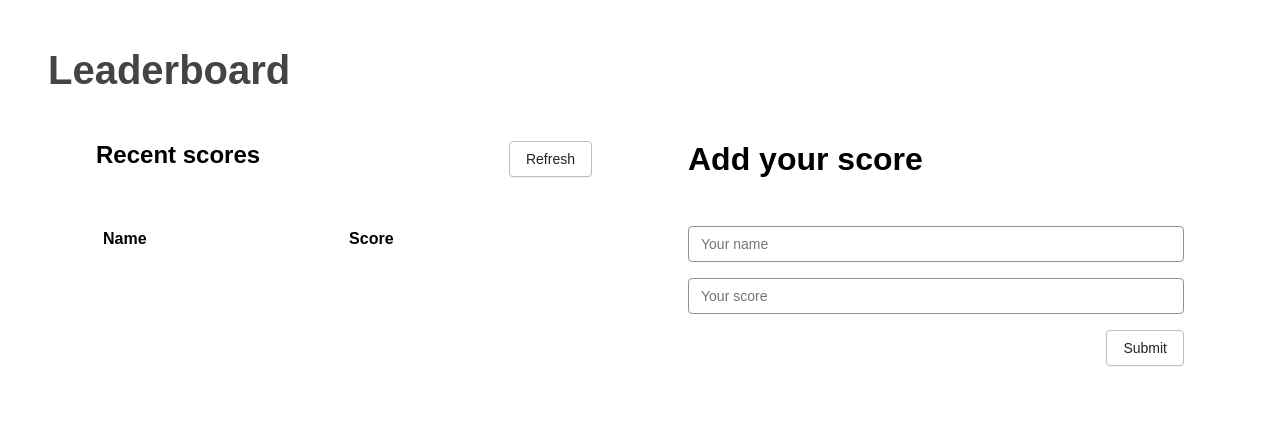
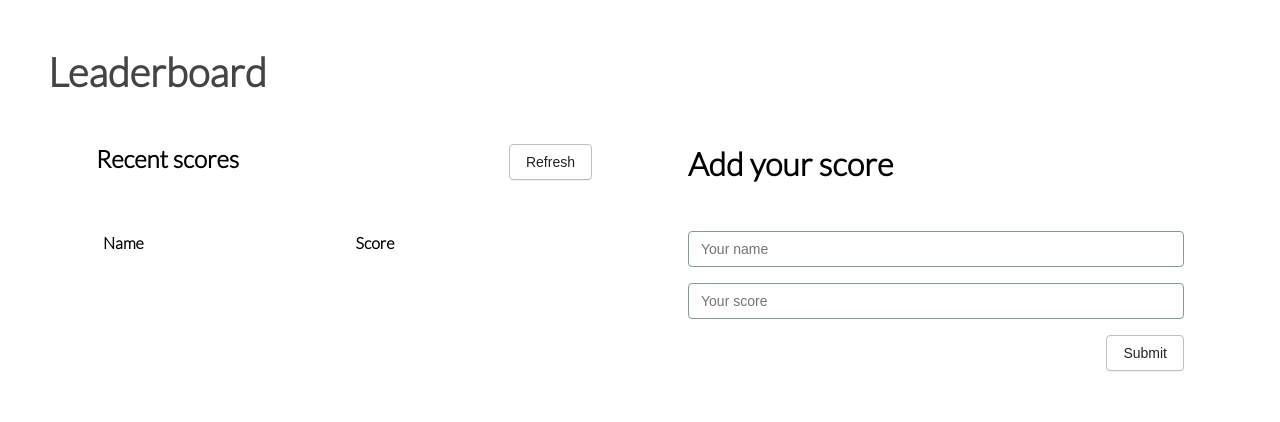
Before and after one commit to aimalamiri/Leaderboard, a website built with webpack: page src/index.html in a window 1280 px wide. Built offline with nearby package versions, Linux system fonts and the light colour scheme; no server answers.

Commit message:
Add google font

```diff
--- a/src/index.html
+++ b/src/index.html
@@ -5,6 +5,10 @@
     <meta http-equiv="X-UA-Compatible" content="IE=edge" />
     <meta name="viewport" content="width=device-width, initial-scale=1.0" />
     <title>Document</title>
+
+    <link rel="preconnect" href="https://fonts.googleapis.com" />
+    <link rel="preconnect" href="https://fonts.gstatic.com" crossorigin />
+    <link href="https://fonts.googleapis.com/css2?family=Lato:wght@300&display=swap" rel="stylesheet" />
   </head>
   <body>
     <div id="app" class="p-3">
--- a/src/scss/index.scss
+++ b/src/scss/index.scss
@@ -12,7 +12,7 @@ a {
 }
 
 body {
-  font-family: sans-serif;
+  font-family: 'Lato', sans-serif;
   min-height: 100vh;
 }
 
```
